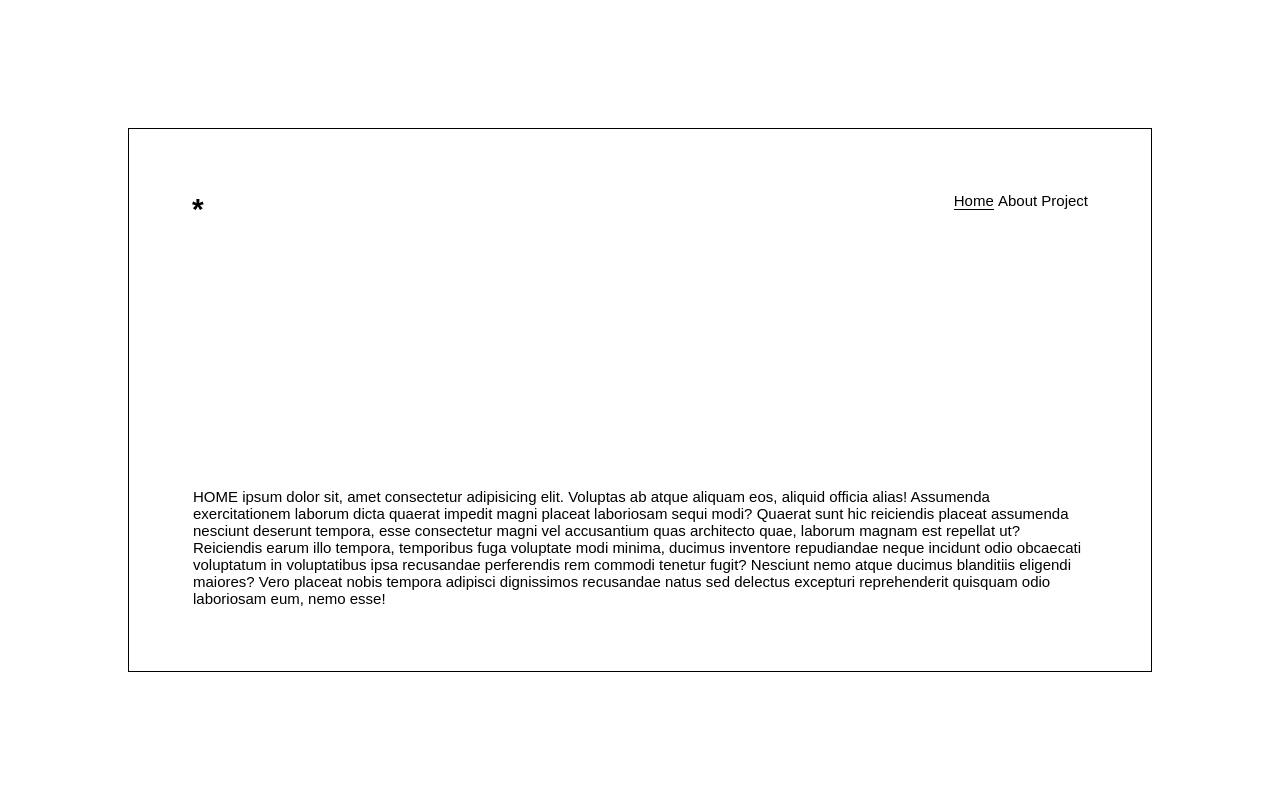
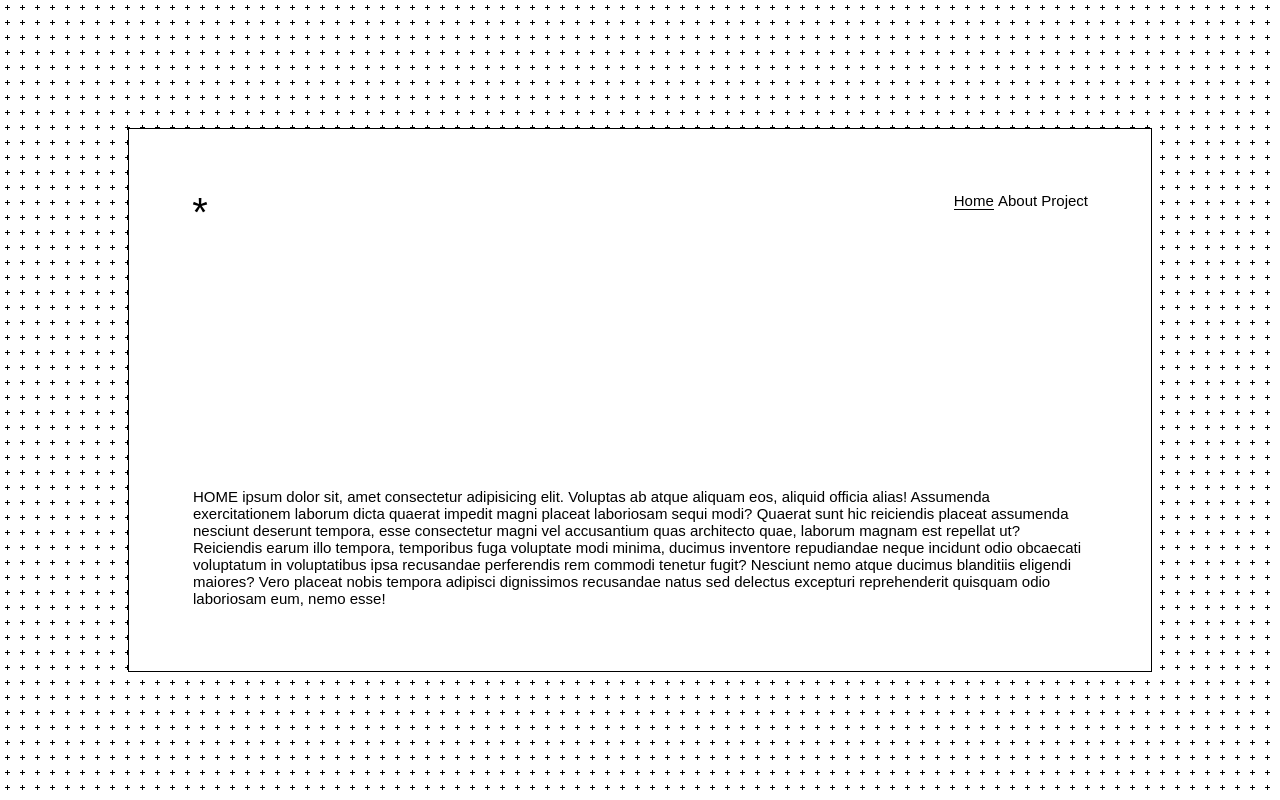
Before and after one commit to jwzzang12/fac-website, a plain HTML site: page index.html in a window 1280 px wide. Drawn offline with Linux system fonts and the light colour scheme.

Commit message:
Change bg style / Animate logo

```diff
--- a/index.html
+++ b/index.html
@@ -31,7 +31,7 @@
     </section>
     <section id="about" class="tabcontent"></section>
     <section id="project" class="tabcontent"></section>
-
+    <div class="bg"></div>
     <script>
       //menu
       const openTab = function (event, tabName) {
@@ -61,6 +61,8 @@
       };
 
       getJson();
+      console.log(document.querySelector('#logo').clientWidth);
+      console.log(document.querySelector('#logo').clientHeight);
     </script>
   </body>
 </html>
--- a/scss/style.scss
+++ b/scss/style.scss
@@ -5,11 +5,12 @@
   text-align: left;
   cursor: default;
 }
-
 button {
   all: unset;
 }
-
+h1 {
+  all: unset;
+}
 .blind {
   display: none;
 }
@@ -22,12 +23,26 @@ body {
   font-family: 'Noto Sans KR', sans-serif;
   font-size: 15px;
 }
+.bg {
+  width: 100%;
+  height: 100%;
+  position: absolute;
+  top: 0;
+  left: 0;
+  z-index: -100;
+  background: radial-gradient(circle, transparent 25%, #ffffff 26%), linear-gradient(0deg, transparent 44%, #000000 45%, #000000 55%, transparent 56%),
+    linear-gradient(90deg, transparent 44%, #000000 45%, #000000 55%, transparent 56%);
+  background-size: 1em 1em;
+  opacity: 1;
+  background-color: #ffffff;
+}
 
 .tabcontent {
   display: none;
   height: calc(100vh - 20vw);
   position: relative;
   border: 1px solid #000;
+  background-color: #fff;
   &.active {
     display: block;
   }
@@ -39,8 +54,8 @@ body {
 }
 
 #header {
-  display: flex;
-  justify-content: space-between;
+  // display: flex;
+  // justify-content: space-between;
   width: calc(100% - 20vw);
   position: absolute;
   z-index: 100;
@@ -52,3 +67,27 @@ body {
     border-bottom: 1px solid #000;
   }
 }
+.tab {
+  text-align: right;
+}
+#logo {
+  width: 1rem;
+  height: 1rem;
+  position: absolute;
+  font-size: 2.5rem;
+  line-height: 1;
+  // border: 1px solid #000;
+  text-align: center;
+  &:hover {
+    animation: spin 1s linear 0s infinite;
+  }
+}
+
+@keyframes spin {
+  from {
+    transform: rotate(0deg);
+  }
+  to {
+    transform: rotate(360deg);
+  }
+}
```
Also changed, not shown: css/style.css, css/style.min.css.
